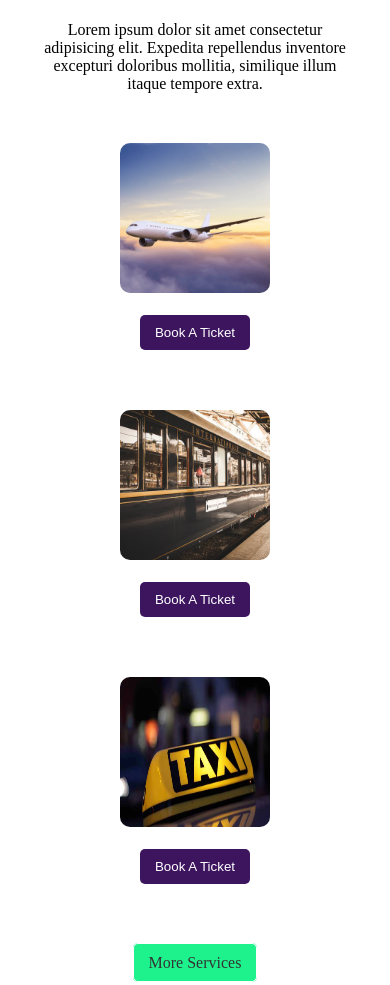
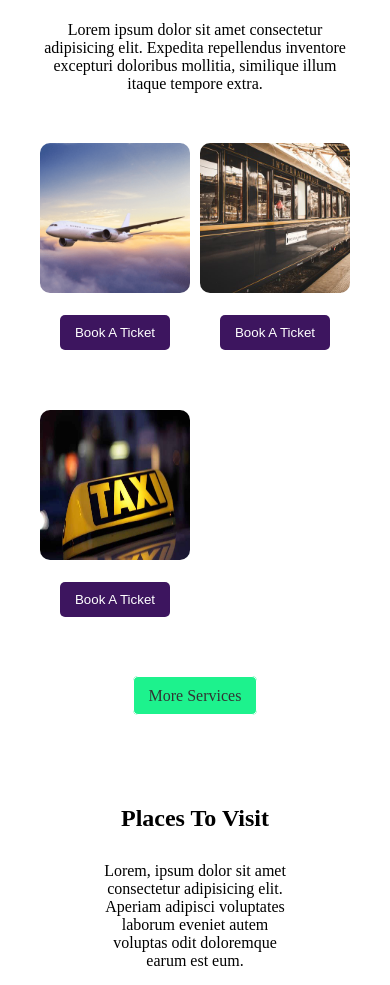
Before and after one commit to pratiksingh27/travel, a plain HTML site: page index.html in a window 390 px wide. Shown: the part 1571-2556 px from the top of the page. Drawn offline with Linux system fonts and the light colour scheme.

Commit message:
service section image fixing

```diff
--- a/css/responsive.css
+++ b/css/responsive.css
@@ -93,6 +93,11 @@
         grid-template-columns: auto auto auto;
     }
 }
+@media(max-width:500px){
+    .grid-2{
+        grid-template-columns: repeat(2 , 1fr);
+    }
+}
 @media(max-width:315px){
     .showcase-form{
         width: 200px;
--- a/css/style.css
+++ b/css/style.css
@@ -292,8 +292,9 @@ a{
     margin-top: 50px;
     text-align: end;
 }
-.flex-2{
-    display: flex;
+.grid-2{
+    display: grid;
+    grid-template-columns: repeat(3 , 1fr);
     justify-content: flex-end;
     column-gap: 10px;
 }
@@ -435,7 +436,7 @@ a{
 }
 hr{
     width: 100px;
-    margin-bottom: 15px;
+    /* margin-bottom: 15px; */
 }
 .fab{
     margin-top: 10px;
```
